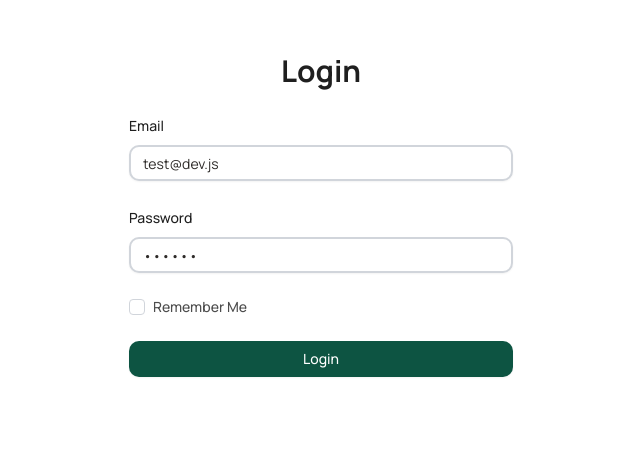
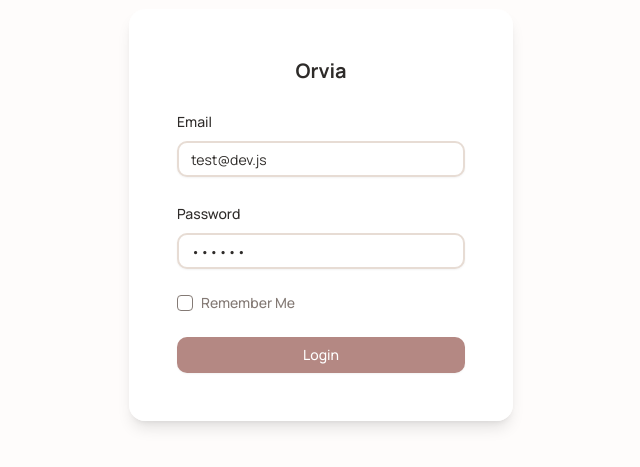
Before and after one commit to jzsun22/orvia-demo, a Next.js app: page /login in a window 1280 px wide. Shown: the part 185-652 px from the top of the page, without its empty margins (319-959 px from the left). Built offline with nearby package versions, Linux system fonts and the light colour scheme; no server answers.

Commit message:
ui: login page

```diff
--- a/src/app/login/page.tsx
+++ b/src/app/login/page.tsx
@@ -15,13 +15,16 @@ export default function LoginPage() {
   const [password, setPassword] = useState('654321');
   const [rememberMe, setRememberMe] = useState(false);
   const [error, setError] = useState<string | null>(null);
+  const [isLoading, setIsLoading] = useState(false);
   const router = useRouter();
   const searchParams = useSearchParams();
 
   const handleLogin = async (event: React.FormEvent<HTMLFormElement>) => {
     event.preventDefault();
     setError(null);
+    setIsLoading(true);
 
+    try {
       const { error } = await supabase.auth.signInWithPassword({
         email,
         password,
@@ -42,17 +45,21 @@ export default function LoginPage() {
           router.push('/dashboard');
         }
       }
+    } finally {
+      setIsLoading(false);
+    }
   };
 
   return (
-    <div className="flex h-screen w-full flex-col items-center justify-center bg-white">
-      <div className="w-full max-w-sm space-y-6">
+    <div className="flex h-screen w-full flex-col items-center justify-center bg-background">
+      <div className="w-full max-w-sm">
+        <div className="bg-white/90 rounded-2xl shadow-lg p-12 space-y-6">
           <div className="text-center">
-          <h1 className="text-3xl font-bold text-[#1f1f1f]">Login</h1>
+            <h1 className="text-xl 2xl:text-2xl font-bold text-charcoalcocoa">Orvia</h1>
           </div>
           <form onSubmit={handleLogin} className="space-y-6">
             <div className="space-y-2">
-            <Label htmlFor="email" className="text-[#1f1f1f]">Email</Label>
+              <Label htmlFor="email" className="text-charcoalcocoa">Email</Label>
               <Input
                 id="email"
                 type="email"
@@ -60,18 +67,18 @@ export default function LoginPage() {
                 value={email}
                 onChange={(e) => setEmail(e.target.value)}
                 required
-              className="border-gray-300 focus:border-[#0d5442] focus:ring-[#0d5442]"
+                className="focus-visible:ring-offset-0"
               />
             </div>
             <div className="space-y-2">
-            <Label htmlFor="password" className="text-[#1f1f1f]">Password</Label>
+              <Label htmlFor="password" className="text-charcoalcocoa">Password</Label>
               <Input
                 id="password"
                 type="password"
                 value={password}
                 onChange={(e) => setPassword(e.target.value)}
                 required
-              className="border-gray-300 focus:border-[#0d5442] focus:ring-[#0d5442]"
+                className="focus-visible:ring-offset-0"
               />
             </div>
             <div className="flex items-center space-x-2">
@@ -79,17 +86,18 @@ export default function LoginPage() {
                 id="rememberMe"
                 checked={rememberMe}
                 onCheckedChange={(checked) => setRememberMe(checked as boolean)}
-              className="border-gray-300 data-[state=checked]:bg-[#0d5442] data-[state=checked]:text-white"
+                className="transition-colors duration-100"
               />
-            <Label htmlFor="rememberMe" className="cursor-pointer select-none text-sm text-[#4d4d4d]">
+              <Label htmlFor="rememberMe" className="cursor-pointer select-none text-sm text-ashmocha">
                 Remember Me
               </Label>
             </div>
-          <Button type="submit" className="w-full bg-[#0d5442] text-white hover:bg-[#0a4335]">
+            <Button type="submit" className="w-full bg-deeproseblush text-white hover:bg-deeproseblush/90 hover:shadow-sm" loading={isLoading}>
               Login
             </Button>
-          {error && <p className="text-sm text-red-600 text-center">{error}</p>}
+            {error && <p className="text-sm text-errorred text-center">{error}</p>}
           </form>
+        </div>
       </div>
     </div>
   );
--- a/src/components/ui/button.tsx
+++ b/src/components/ui/button.tsx
@@ -3,6 +3,7 @@
 import * as React from 'react';
 import { Slot } from '@radix-ui/react-slot';
 import { cva, type VariantProps } from 'class-variance-authority';
+import { Loader2 } from 'lucide-react';
 import { cn } from '@/lib/utils';
 
 const buttonVariants = cva(
@@ -36,17 +37,22 @@ export interface ButtonProps
   extends React.ButtonHTMLAttributes<HTMLButtonElement>,
     VariantProps<typeof buttonVariants> {
   asChild?: boolean;
+  loading?: boolean;
 }
 
 const Button = React.forwardRef<HTMLButtonElement, ButtonProps>(
-  ({ className, variant, size, asChild = false, ...props }, ref) => {
+  ({ className, variant, size, asChild = false, loading, children, ...props }, ref) => {
     const Comp = asChild ? Slot : 'button';
     return (
       <Comp
         className={cn(buttonVariants({ variant, size, className }))}
         ref={ref}
+        disabled={loading}
         {...props}
-      />
+      >
+        {loading && <Loader2 className="mr-2 h-4 w-4 animate-spin" />}
+        {children}
+      </Comp>
     );
   }
 );
```
Lines whose indentation alone changed are shown as unchanged.
